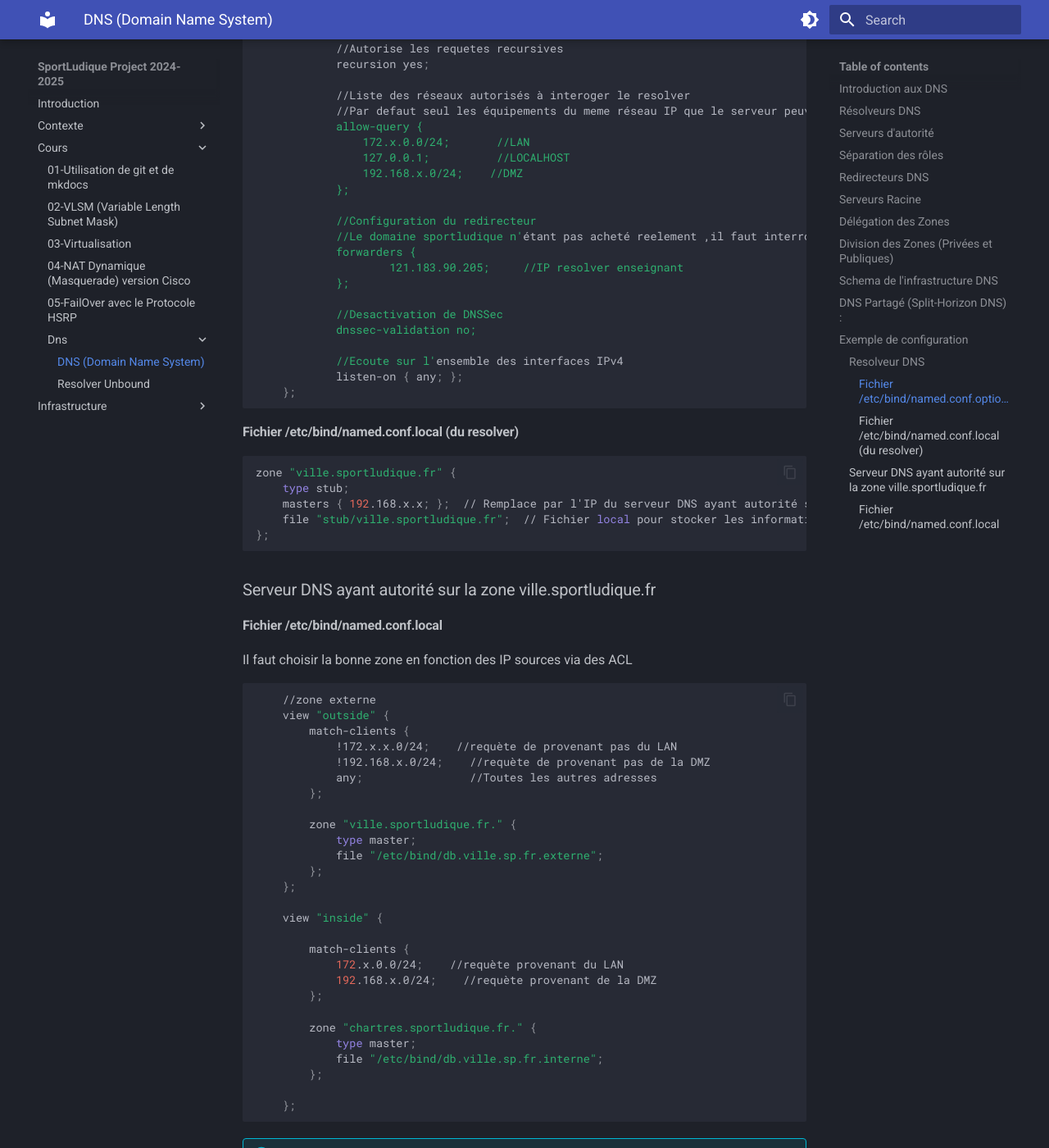
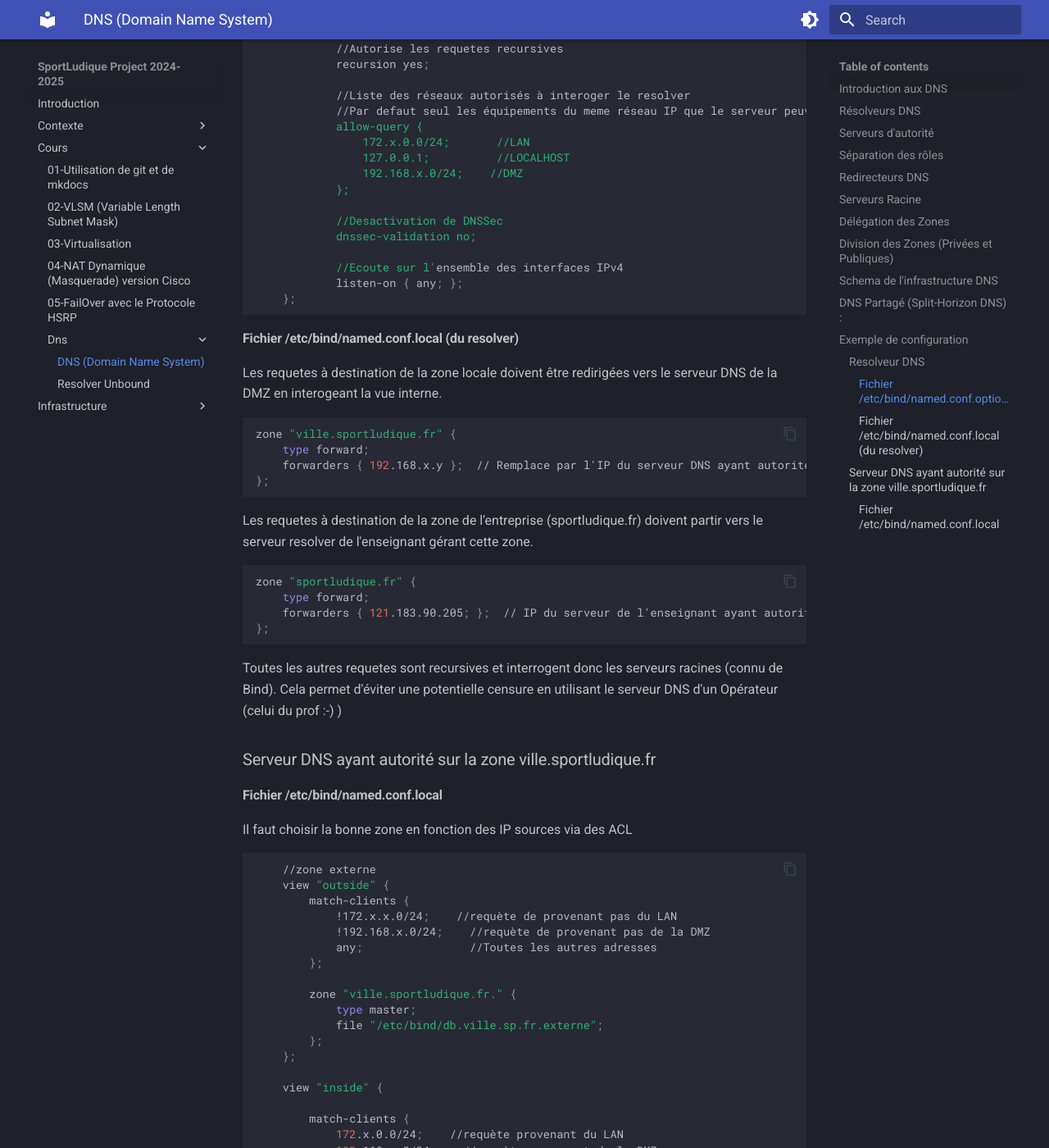
Before and after one commit to lmeryFulbert/SportLudique2024-2025, an MkDocs documentation site: the page built from docs/cours/dns/dns.md, in a window 1280 px wide and 1400 px high, scrolled down 5350 px. Shown: the whole window at 82% size. Built offline with MkDocs 1.6.1 and Material for MkDocs 9.7.7, drawn with Linux system fonts in a browser that asks for light colours; some of the changed text lies outside the part shown.

Commit message:
correction DNS

````diff
--- a/docs/cours/dns/dns.md
+++ b/docs/cours/dns/dns.md
@@ -144,12 +144,6 @@ Dans cet exemple, les utilisateurs provenant du réseau local (192.168.1.0/24) v
                 192.168.x.0/24;    //DMZ
             };
 
-            //Configuration du redirecteur
-            //Le domaine sportludique n'étant pas acheté reelement ,il faut interroger le redirecteur quand le domaine n'est pas trouvé sur les serveur racine
-            forwarders {
-                    121.183.90.205;     //IP resolver enseignant
-            };
-
             //Desactivation de DNSSec
             dnssec-validation no;
 
@@ -159,13 +153,27 @@ Dans cet exemple, les utilisateurs provenant du réseau local (192.168.1.0/24) v
 ```
 
 #### Fichier /etc/bind/named.conf.local   (du resolver)
+
+Les requetes à destination de la zone locale doivent être redirigées vers le serveur DNS de la DMZ en interogeant la vue interne.
+
 ```shell
 zone "ville.sportludique.fr" {
-    type stub;
-    masters { 192.168.x.x; };  // Remplace par l'IP du serveur DNS ayant autorité sur la zone (dans la DMZ)
-    file "stub/ville.sportludique.fr";  // Fichier local pour stocker les informations et optimiser les perf (mise en cache)
+    type forward;
+    forwarders { 192.168.x.y };  // Remplace par l'IP du serveur DNS ayant autorité sur la zone (dans la DMZ)
 };
 ```
+
+Les requetes à destination de la zone de l'entreprise (sportludique.fr) doivent partir vers le serveur resolver de l'enseignant gérant cette zone.
+
+```shell
+zone "sportludique.fr" {
+    type forward;
+    forwarders { 121.183.90.205; };  // IP du serveur de l'enseignant ayant autorité sur la zone sportludique.fr
+};
+```
+
+Toutes les autres requetes sont recursives et interrogent donc les serveurs racines (connu de Bind).
+Cela permet d'éviter une potentielle censure en utilisant le serveur DNS d'un Opérateur (celui du prof :-) )
 
 ### Serveur DNS ayant autorité sur la zone ville.sportludique.fr
 
@@ -196,7 +204,7 @@ Il faut choisir la bonne zone en fonction des IP sources via des ACL
             192.168.x.0/24;    //requète provenant de la DMZ
         };
 
-        zone "chartres.sportludique.fr." {
+        zone "ville.sportludique.fr." {
             type master;
             file "/etc/bind/db.ville.sp.fr.interne";
         };
````
